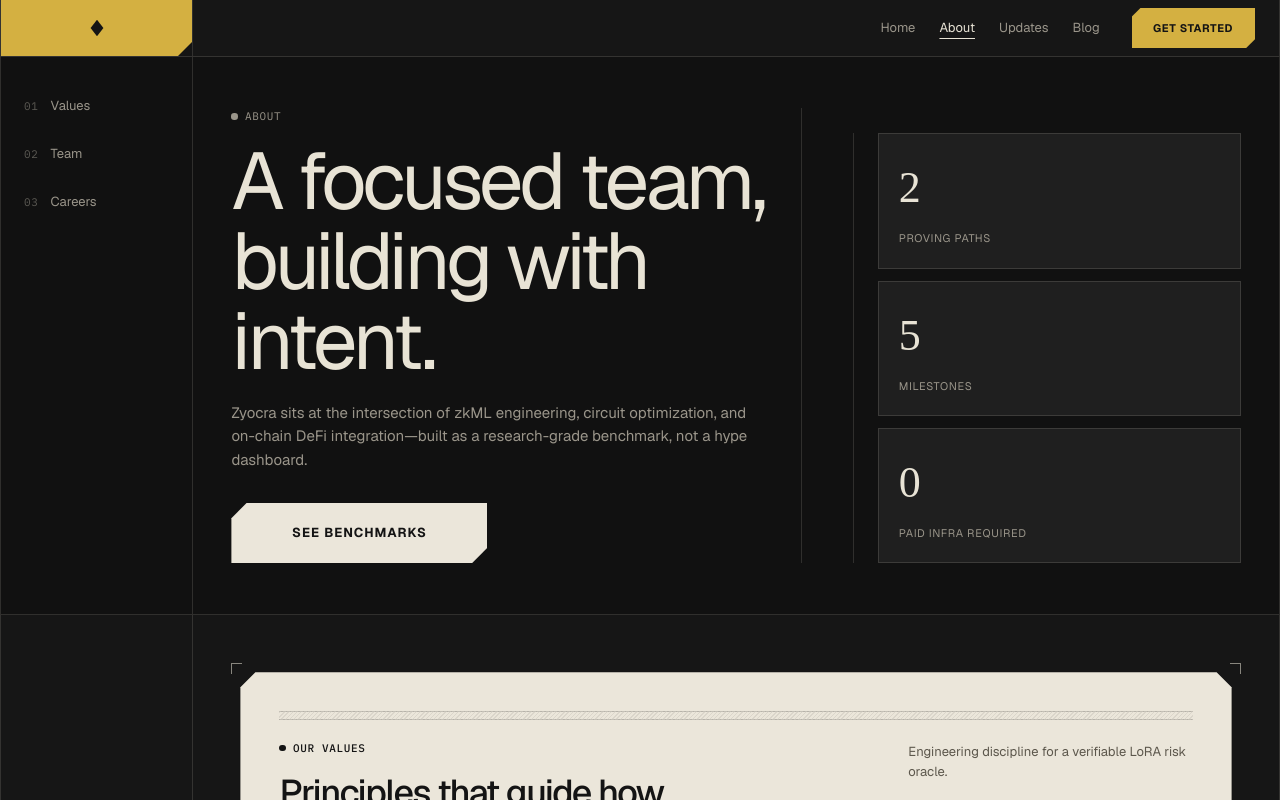
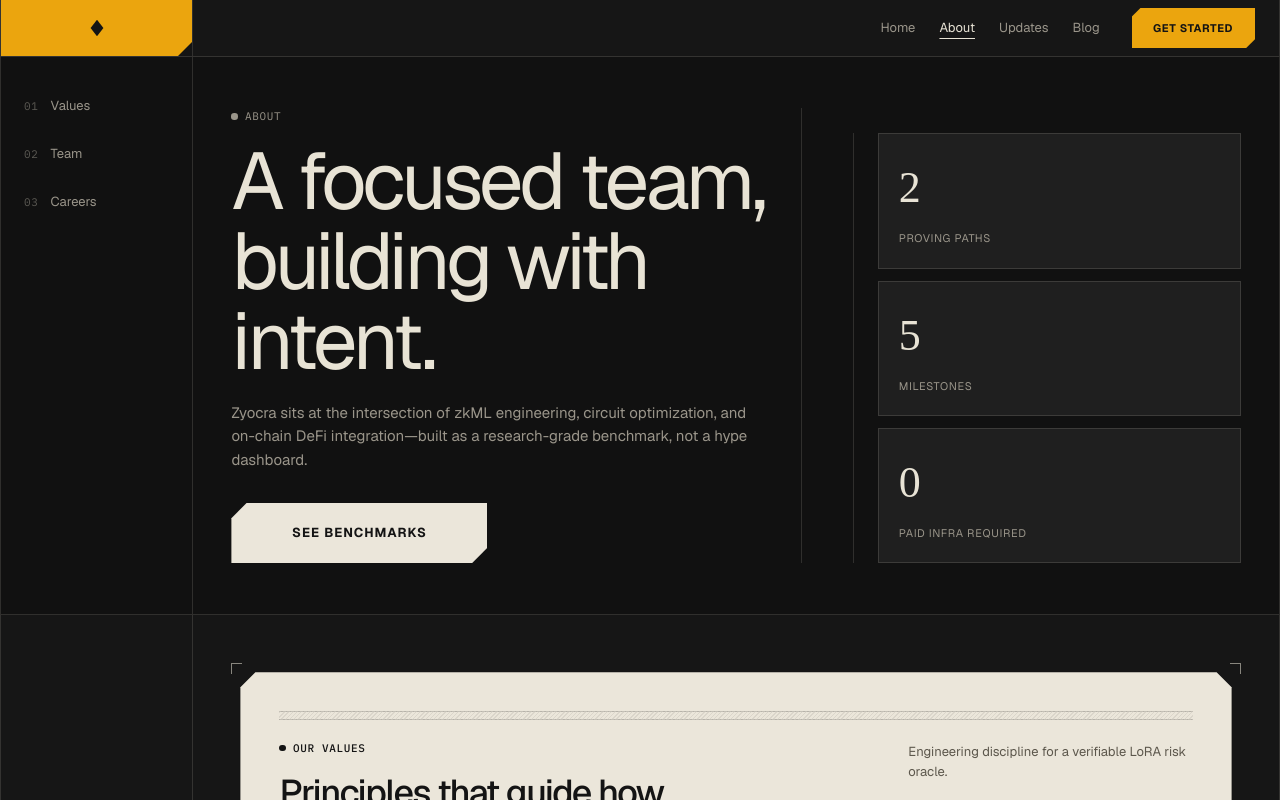
Before and after one commit to vamshiganesh/Zyocra, a React (Vite) app in the folder frontend/: page /about in a window 1280 px wide. Shown: the top 800 px of the page. Built offline with nearby package versions, Linux system fonts and the light colour scheme; a web font is replaced by a local one.

Commit message:
Tweaking frontend: Landing Page - 17

```diff
--- a/frontend/src/components/ui/ClippedButton.css
+++ b/frontend/src/components/ui/ClippedButton.css
@@ -118,7 +118,7 @@
 
 .clip-btn--accent:hover,
 .clip-btn--accent:focus-visible {
-  background: var(--color-accent-hover);
+  background-color: var(--color-accent-hover);
 }
 
 .clip-btn--surface {
--- a/frontend/src/styles/tokens.css
+++ b/frontend/src/styles/tokens.css
@@ -17,10 +17,10 @@
   --color-fog-muted: #9a958a;
   --color-fog-faint: #5c5a54;
 
-  /* Accent — premium technical yellow (slightly brighter, not neon) */
-  --color-accent: #d4b041;
-  --color-accent-hover: #e0bd4f;
-  --color-accent-pressed: #bfa035;
+  /* Accent — saturated technical amber-yellow (Dispatch-level pop, not neon lemon) */
+  --color-accent: #eba50e;
+  --color-accent-hover: #f5b318;
+  --color-accent-pressed: #c88f08;
   --color-accent-ink: #141414;
   --color-accent-soft: rgba(212, 176, 65, 0.14);
 
```
Also changed, not shown: frontend/public/favicon.svg, 1 other file (tests, documents, lock files or other folders).
